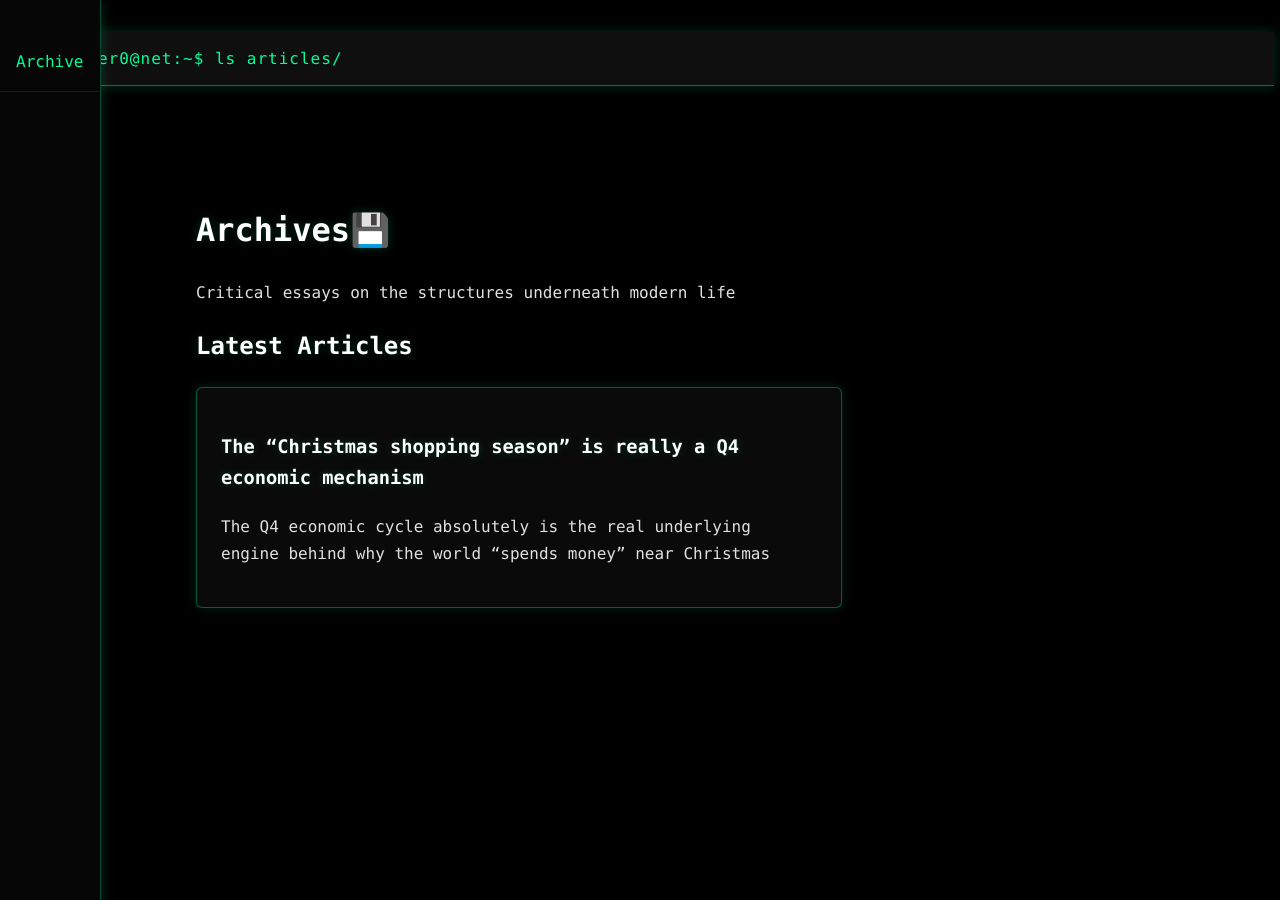
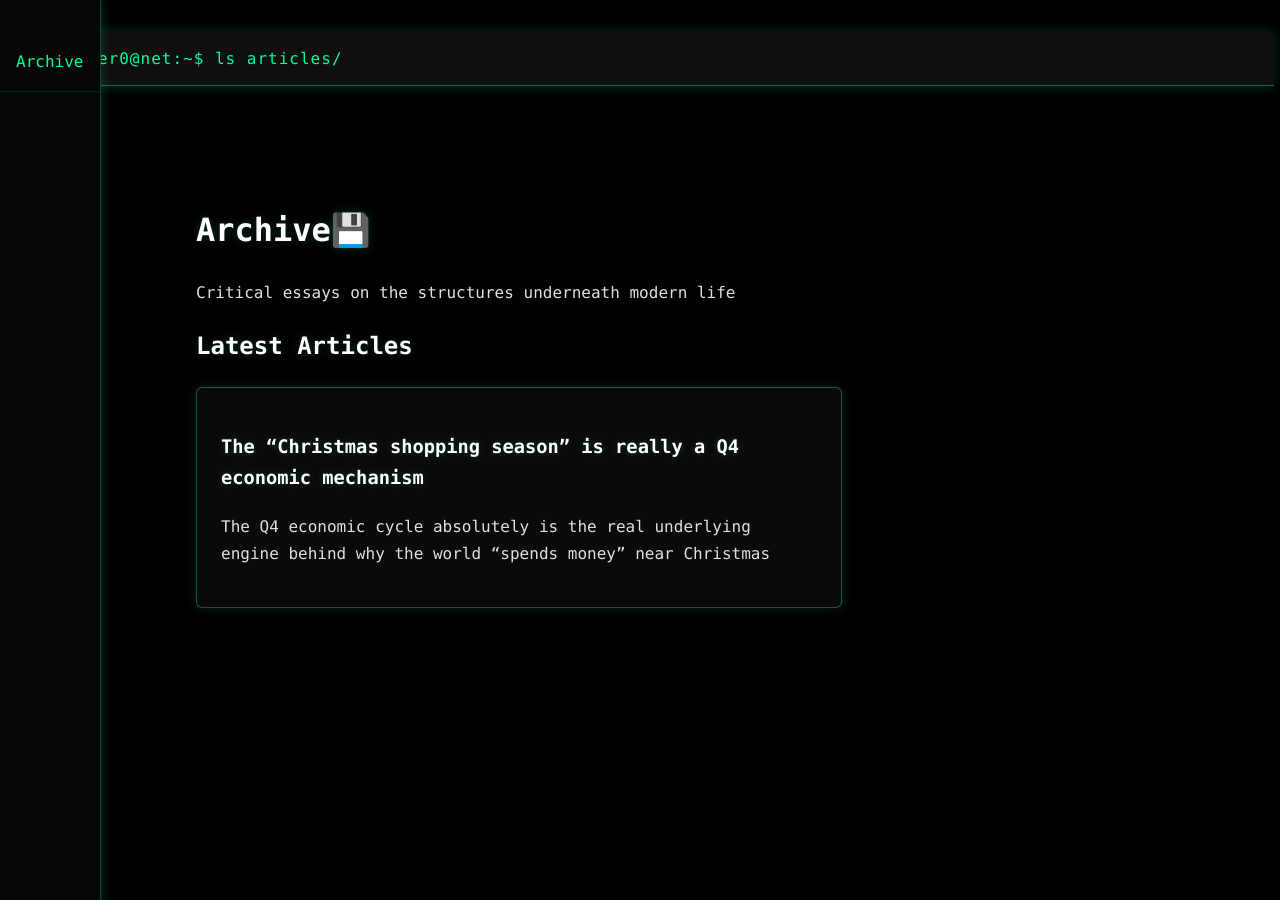
Before and after one commit to UID-ZER0/uid-zer0.github.io, a Jekyll site: the page built from index.md, in a window 1280 px wide. Built offline with Jekyll 4.4.1, drawn with Linux system fonts in a browser that asks for light colours.

Commit message:
Update index.md

```diff
--- a/index.md
+++ b/index.md
@@ -4,7 +4,7 @@ title: "uid-zer0"
 ---
 
 <div class="container">
-  <h1>Archives💾</h1>
+  <h1>Archive💾</h1>
   <p>Critical essays on the structures underneath modern life</p>
 
   <h2>Latest Articles</h2>
```
